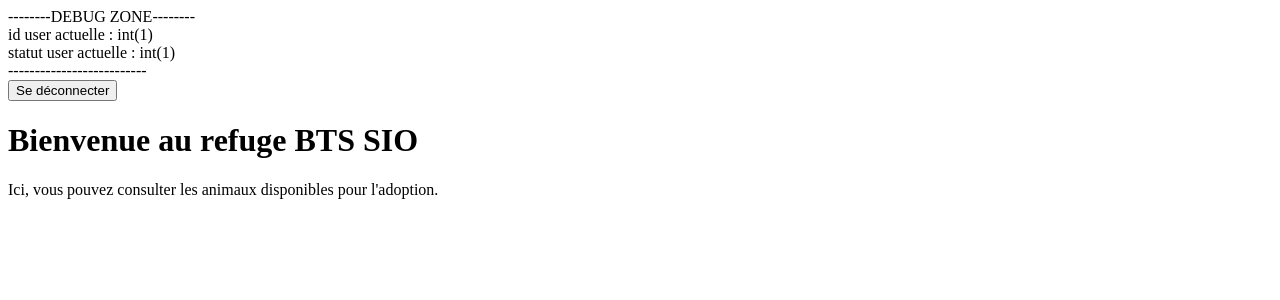
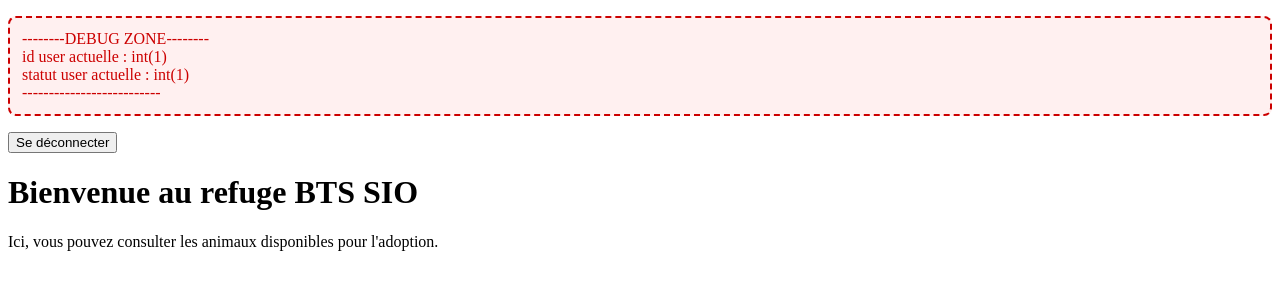
Before and after one commit to romain1021/refuge, a PHP site: page /?page=home in a window 1280 px wide. Shown: the top 300 px of the page. Run offline with PHP 8.4, Linux system fonts and the light colour scheme; the visitor is signed in with stand-in values (Sample User, id 1); data that the repository does not hold is empty.

Commit message:
uptated stylsheet location

```diff
--- a/vue/header.php
+++ b/vue/header.php
@@ -3,5 +3,5 @@
 <head>
     <meta charset="UTF-8">
     <meta name="viewport" content="width=device-width, initial-scale=1.0">
-    <link rel="stylesheet" href="../style.css">
+    <link rel="stylesheet" href="style.css">
     <title>Refuge Animaux</title>
--- a/style.css
+++ b/vue/style.css
@@ -12,3 +12,12 @@
 	margin-bottom: 12px;
 	background: #fafafa;
 }
+
+.debug {
+	border: 2px dashed #c00;
+	background: #fff0f0;
+	padding: 12px;
+	margin: 16px 0;
+	color: #c00;
+	border-radius: 8px;
+}
```
